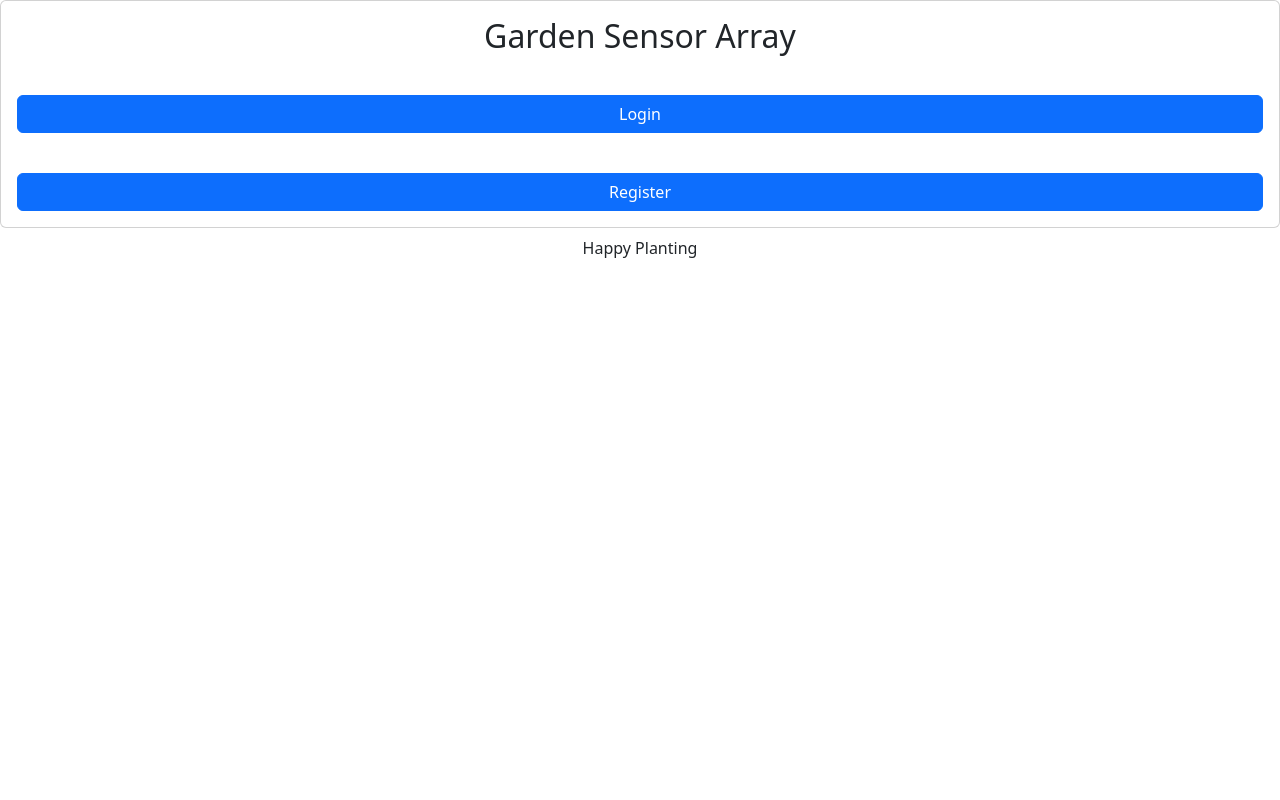
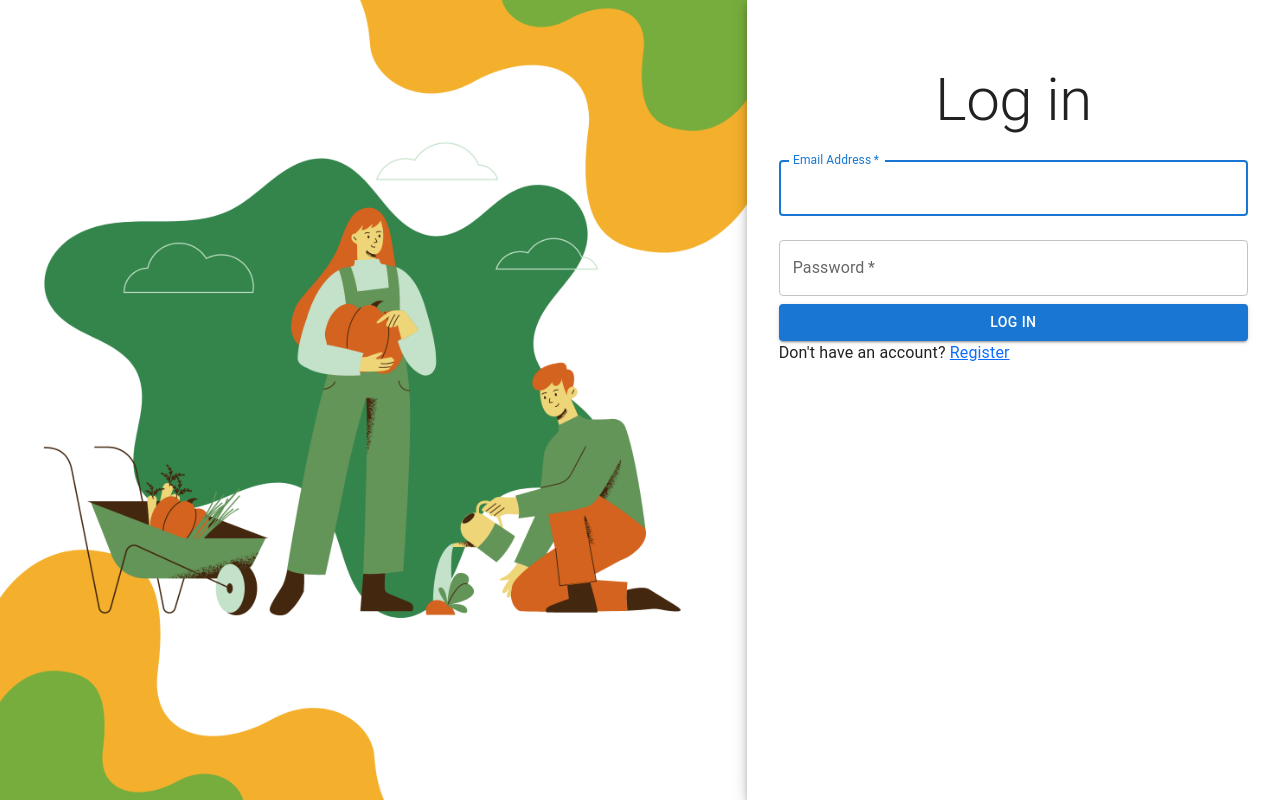
Before and after one commit to Capstone-Projects-2023-Fall/project-garden-sensor-array, a React (Create React App) app in the folder gsa-website/: page / in a window 1280 px wide. Built offline with nearby package versions, Linux system fonts and the light colour scheme.

Commit message:
updated App.js

```diff
--- a/gsa-website/src/App.js
+++ b/gsa-website/src/App.js
@@ -27,9 +27,9 @@
 
       <Routes>
 
-        <Route path="/" element={<Landing />} />
+        <Route path="/" element={<Login />} />
         <Route path="/Register" element={<Register />} />
-        <Route path="/Login" element={<Login />} />
+        <Route path="/Landing" element={<Landing />} />
         <Route path="/MySensorsPage" element={<MySensorsPage />} />
         <Route path="/AddNewHub" element={<AddNewHub />} />
         <Route path="/AddNewSensor" element={<AddNewSensor />} />
```
